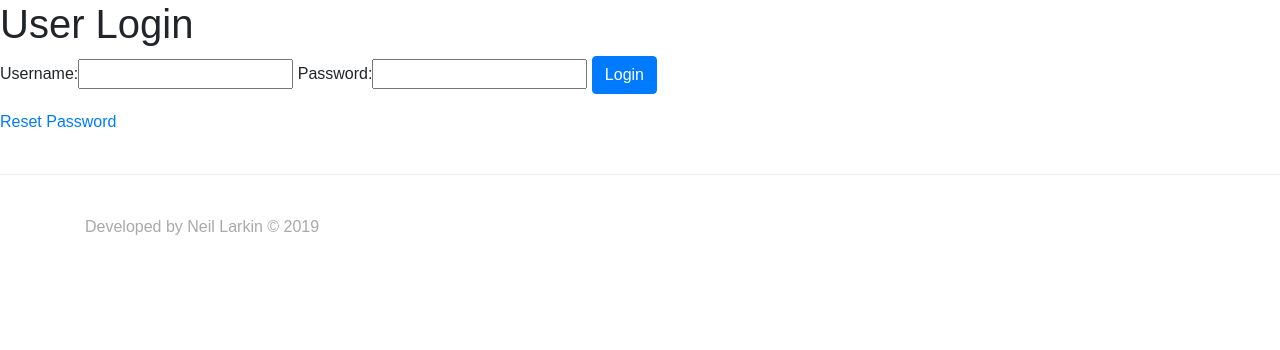
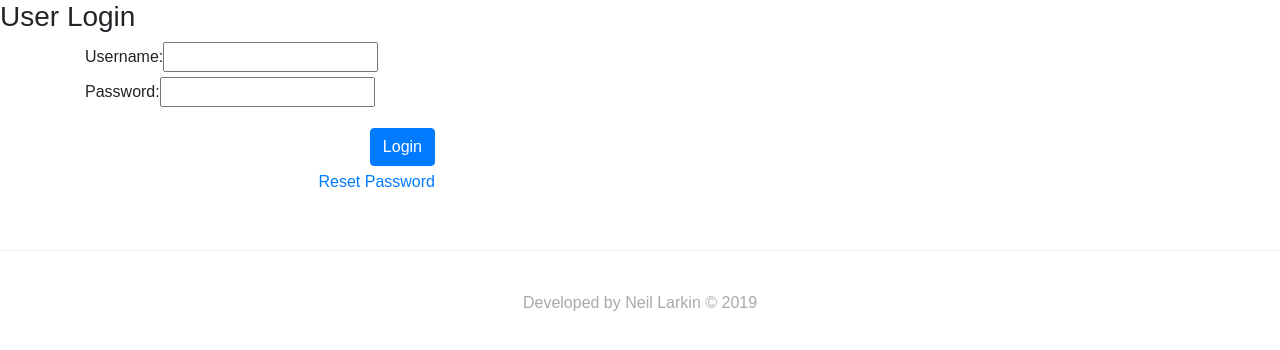
Before and after one commit to neillarkin/webshop, a Django app: page /accounts/login/ in a window 1280 px wide. Shown: the part 56-406 px from the top of the page. Run offline with Django 3.2, Linux system fonts and the light colour scheme; some libraries are stand-ins or nearby versions.

Commit message:
Completed styling on Registration & Login pages

```diff
--- a/accounts/templates/login.html
+++ b/accounts/templates/login.html
@@ -7,12 +7,24 @@
 {% block page_heading %}User Login{% endblock %}
 
 {% block content %}
-    <form method="POST">
-        {% csrf_token %}
-        {{ login_form | as_bootstrap }}
-        <button type="submit" class="btn btn-primary">Login</button>
-    </form>
+<div class="container">
+    <div class="row">
+        <div class="col-md-4">
+            <form method="POST">
+                <div class="form-group">
+                {% csrf_token %}
+                {{ login_form | as_bootstrap }}
+                  </div>
+                <button type="submit" class="btn btn-primary float-right">Login</button>
+            </form>
+       </div>
+    </div>
+    <div class="row">
+      <div class="col-md-4 mt-1">
+             <p class="float-right"><a href="{% url 'password_reset' %}">Reset Password</a></p>
+      </div>
+    </div>
+</div>
 
-    <p><a href="{% url 'password_reset' %}">Reset Password</a></p>
 
 {% endblock %}
--- a/accounts/templates/profile.html
+++ b/accounts/templates/profile.html
@@ -5,5 +5,6 @@
 {% block page_heading %}{{ user }}'s Profile{% endblock %}
 
 {% block content %}
-    <p>{{ profile.email }}</p>
+<i class="fas fa-user fa-9x"></i>
+<h6>{{ profile.email }}</h6>
 {% endblock %}
--- a/accounts/views.py
+++ b/accounts/views.py
@@ -14,7 +14,7 @@ def index(request):
 def logout(request):
     """Logs the current user out and returns to Index page"""
     auth.logout(request)
-    messages.success(request, "You are logged out")
+    messages.success(request, "You are logged out!")
     return redirect(reverse('index'))
     # 'reverse' allows us to pass the name of a URL instead of the name of a View
 
--- a/checkout/templates/checkout.html
+++ b/checkout/templates/checkout.html
@@ -20,7 +20,7 @@
         <div class="col-md-4 order-md-2 mb-4">
             <h4 class="d-flex justify-content-between align-items-center mb-3">
                 <span class="text-muted">Your cart</span>
-                <span class="badge badge-secondary badge-pill">{{ record_count  }}</span>
+                <span class="badge badge-secondary badge-pill">{{ record_count }}&nbspitems</span>
              </h4>
 
                 <ul class="list-group mb-3">
@@ -41,6 +41,7 @@
         </div>
 
     <div class="col-md-8 order-md-2">
+        <small>
         <form role="form" method="post" class="needs-validation" id="payment-form" action="{% url 'checkout' %}">
             <h4 class="mb-3">Billing address</h4>
             <div class="row">
@@ -63,6 +64,7 @@
 
              </div>
         </form>
+        </small>
      </div>
 </div>
 </div>
--- a/templates/base.html
+++ b/templates/base.html
@@ -50,9 +50,9 @@
 
     </nav>
 
-    <h1>
+    <h3>
         {% block page_heading %}{% endblock %}
-    </h1>
+    </h3>
 
     <!--If Django messages is true then display that message.
    A message is created from each of the accounts/views functions)-->
@@ -70,7 +70,7 @@
 
     <footer>
         <div class="container">
-            <p>Developed by Neil Larkin © 2019 </p>
+            <p class="d-flex justify-content-center">Developed by Neil Larkin © 2019 </p>
         </div>
     </footer>
 </body>
```
Also changed, not shown: accounts/templates/registration.html (+18 -6 lines), cart/templates/cart.html (+4 -4 lines).
